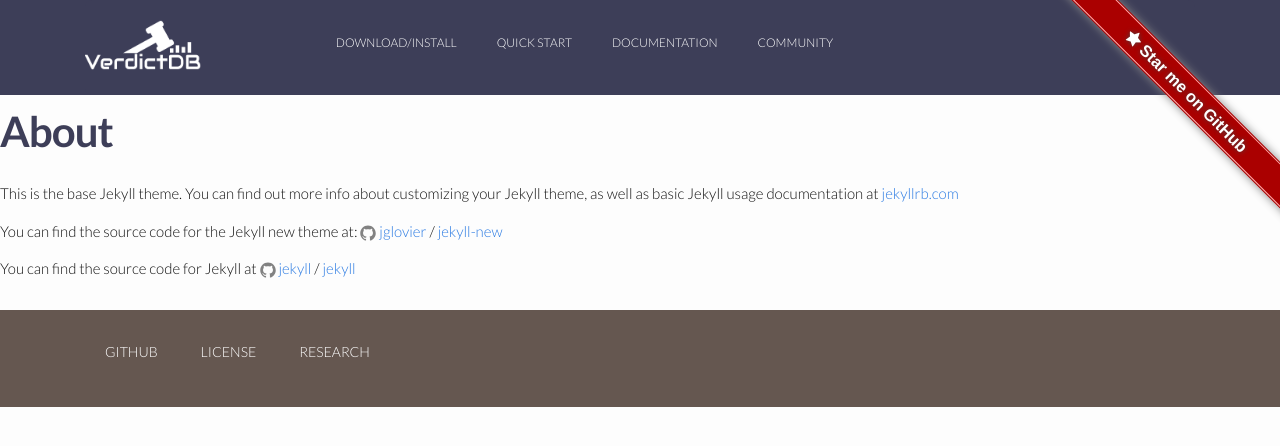
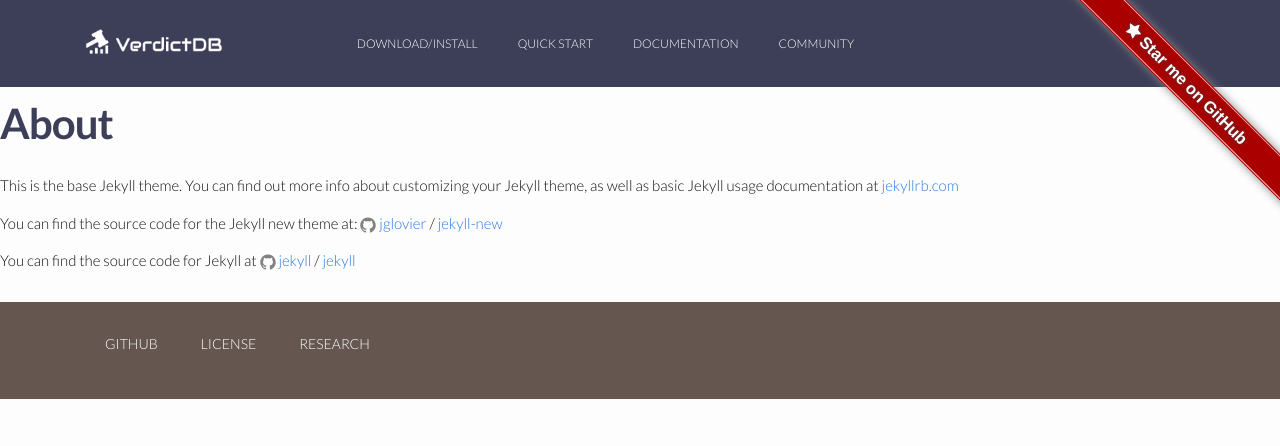
Before and after one commit to verdict-project/verdict-project.github.io, a Jekyll site: the page built from about.md, in a window 1280 px wide. Shown: the top 446 px of the page. Built offline with Jekyll 4.4.1, drawn with Linux system fonts in a browser that asks for light colours; nearby versions of some CDN libraries.

Commit message:
logo updated

```diff
--- a/_includes/header.html
+++ b/_includes/header.html
@@ -25,7 +25,8 @@
       <button class="navbar-toggler navbar-toggler-right" type="button" data-toggle="collapse" data-target="#navbarNav" aria-controls="navbarSupportedContent" aria-expanded="false" aria-label="Toggle navigation">
         <i class="material-icons w3-xxlarge" style="color: white;">menu</i>
       </button>
-      <a class="navbar-brand" href="{{ site.baseurl }}/"><img src="{{ site.baseurl }}/image/verdictdb-logo-gavel-bars-04.png" style="height: 50px; vertical-align: top; max-width: none;" /></a>
+      <a class="navbar-brand-icon" href="{{ site.baseurl }}/"><img src="{{ site.baseurl }}/image/verdictdb-logo-icon.png" style="height: 25px; vertical-align: bottom; max-width: none;" /></a>
+      <a class="navbar-brand" href="{{ site.baseurl }}/"><img src="{{ site.baseurl }}/image/verdictdb-logo-gavel-bars-04-text.png" style="height: 15px; vertical-align: bottom; max-width: none;" /></a>
 
       <div class="collapse navbar-collapse" id="navbarNav">
         <ul class="navbar-nav">
--- a/_sass/_layout.scss
+++ b/_sass/_layout.scss
@@ -120,11 +120,27 @@
       padding-bottom: 2px;
     }
 
+    .navbar-brand-icon {
+        margin-top: 0px;
+        padding-top: 0px;
+        padding-left: 0px;
+        padding-right: 5px;
+        padding-bottom: 10px;
+        display: inline;
+        color: white;
+        font-family: 'Comfortaa', cursive;
+        font-size: 20pt;
+
+        @include media-query($on-palm) {
+            display: inline;
+        }
+    }
+
     .navbar-brand {
         margin-top: 0px;
-        padding-top: 10px;
+        padding-top: 2px;
         padding-left: 0px;
-        padding-bottom: 5px;
+        padding-bottom: 15px;
         display: inline;
         color: white;
         font-family: 'Comfortaa', cursive;
@@ -146,7 +162,7 @@
     }
 
     .nav-item {
-        padding-top: 5px;
+        padding-top: 15px;
         padding-bottom: 5px;
 
         // collpased menu does not need any paddings
```
Also changed, not shown: _includes/head.html (+7 -8 lines), image/verdictdb-logo-gavel-bars-04-text.png (added), image/verdictdb-logo-icon.png (added).
